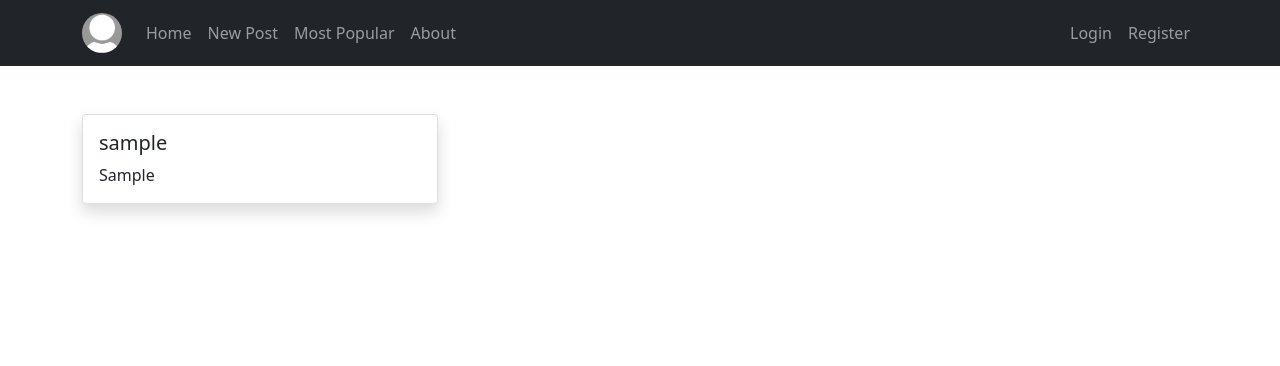
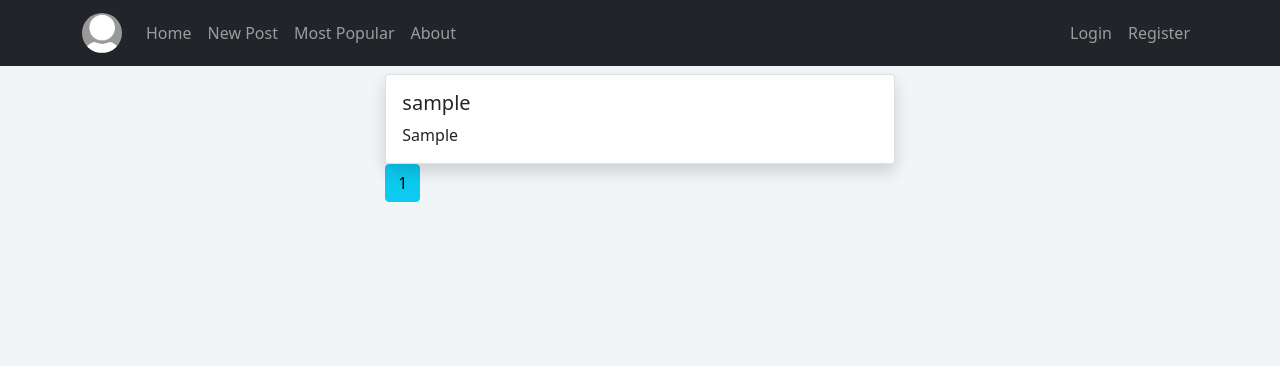
Before and after one commit to crispus-nj/blog-app, a Flask app: page / in a window 1280 px wide. Shown: the top 366 px of the page. Run offline with Flask 2, Linux system fonts and the light colour scheme; tables that the repository leaves empty hold one stand-in row (values such as "Sample post"); some libraries are stand-ins or nearby versions.

Commit message:
added mail configurations, added pagination to the home route to display latest post and limit the number of posts per page

```diff
--- a/app/__init__.py
+++ b/app/__init__.py
@@ -15,4 +15,5 @@ Migrate(app, db)
 login_manger = LoginManager(app)
 login_manger.login_view = 'login'
 login_manger.login_message_category = 'info'
+
 from app import views
--- a/app/config.py
+++ b/app/config.py
@@ -3,7 +3,11 @@ class Config:
     # SECRET_KEY = os.environ.get('SECRET_KEY')
     SQLALCHEMY_DATABASE_URI = os.environ.get('SQLALCHEMY_DATABASE_URI')
     SQLALCHEMY_TRACK_MODIFICATIONS = True
-
+    MAIL_SERVER = 'smtp.googlemail.com'
+    MAIL_PORT = 587
+    MAIL_USE_TLS = True
+    MAIL_USERNAME = os.environ.get('EMAIL')
+    MAIL_PASSWORD = os.environ.get('PASSWORD')
     # print(SECRET_KEY)
 class ProdConfig(Config):
     pass
--- a/app/forms.py
+++ b/app/forms.py
@@ -33,3 +33,7 @@ class PostQuoteForm(FlaskForm):
 class UpdatePostForm(FlaskForm):
     content = TextAreaField('Update Your Quote')
     submit = SubmitField('Update Quote')
+
+class CommentForm(FlaskForm):
+    content = TextAreaField('Comment')
+    submit = SubmitField('send')
--- a/app/models.py
+++ b/app/models.py
@@ -25,11 +25,10 @@ class Post(db.Model):
     user_id = db.Column(db.Integer, db.ForeignKey('users.id'))
 
 
-
 class Comment(db.Model):
     __tablename__ = 'comments'
     id = db.Column(db.Integer, primary_key=True)
     user_id =  db.Column(db.Integer, db.ForeignKey('users.id'))
     post_id = db.Column(db.Integer, db.ForeignKey('posts.id'))
     comment = db.Column(db.Text, nullable=False, default=datetime.utcnow)
-    user = relationship('Post', backref='comments')
+    user = relationship('Post', backref='comment_post', lazy=True)
--- a/app/static/css/main.css
+++ b/app/static/css/main.css
@@ -1,3 +1,6 @@
+body {
+    background-color:hsl(210, 36%, 96%);
+}
 .button-quote {
     display: flex;
     justify-content: space-around;
--- a/app/templates/base.html
+++ b/app/templates/base.html
@@ -18,7 +18,7 @@
 
 <body>
     {% include '/utilities/navbar.html'%}
-    <div class="container mt-5">
+    <div class="container-fluid mt-2 homepage">
         <div class="row">
             <div class="col-md-4">
                     {% with messages = get_flashed_messages(with_categories=true) %}
--- a/app/templates/index.html
+++ b/app/templates/index.html
@@ -1,8 +1,7 @@
 {% extends 'base.html' %}
 {% block content %}
-
-{% for post in posts %}
-<div class="col-md-4">
+{% for post in posts.items %}
+<div class="col-md-5" style="margin: auto;">
     {% if current_user == post.author %}
     <div class="card shadow">
         <div class="card-body">
@@ -41,12 +40,11 @@
                         </div>
                     </div>
                 </div>
+            </div>
+        </div>
 
-            </div>
+    </div>
 
-
-        </div>
-    </div>
     {% else %}
     <div class="card shadow">
         <div class="card-body">
@@ -60,6 +58,19 @@
 
 
 
+{% endfor %}
+{% for page_num in posts.iter_pages(left_edge=1, right_edge=1, left_current=1, right_current = 2) %}
+    {% if page_num %}
+      {% if posts.page == page_num %}
+          <a class="btn btn-info mb-4" href="{{url_for('home', page = page_num )}}">{{ page_num }}</a>
+      {% else %}
+          <a class="btn btn-outline-info mb-4" href="{{url_for('home', page = page_num )}}">{{ page_num }}</a>
+      {% endif%}
+
+    {% else %}
+      ...
+    {% endif %}
+  {% endfor %}
 </div>
-{% endfor %}
+
 {% endblock %}
--- a/app/views.py
+++ b/app/views.py
@@ -2,8 +2,8 @@ from flask import redirect, url_for, flash, render_template, request
 from werkzeug.security import generate_password_hash, check_password_hash
 import requests
 from app import app , db
-from app.forms import LoginForm, RegisterForm, PostQuoteForm, UpdatePostForm
-from app.models import User, Post
+from app.forms import LoginForm, RegisterForm, PostQuoteForm, UpdatePostForm, CommentForm
+from app.models import User, Post, Comment
 from flask_login import login_user, login_required, logout_user, current_user
 
 
@@ -15,7 +15,8 @@ from flask_login import login_user, login_required, logout_user, current_user
 @app.route('/')
 def home():
     db.create_all()
-    posts = Post.query.all()
+    post_page = request.args.get('page', 1, type=int)
+    posts = Post.query.order_by(Post.date_time.desc()).paginate(page=post_page, per_page=1)
     # for post in posts:
     #     print(post.quote)
     #     print(current_user.username)
@@ -56,6 +57,18 @@ def register():
 def logout():
     logout_user()
     return redirect(url_for('home'))
+
+@app.route('/<post_id>/comment', methods=['POST', 'GET'])
+def comment(post_id):
+    posts = Post.query.get_or_404(post_id)
+    comment_post = posts.id
+    form = CommentForm()
+    if form.validate_on_submit():
+        comment = Comment(comment = form.content.data, comment_post=posts.id )
+        db.session.add(comment)
+        db.session.commit()
+        return redirect(url_for('home'))
+    return render_template('index.html', form=form)
 
 
 ###########################
```
